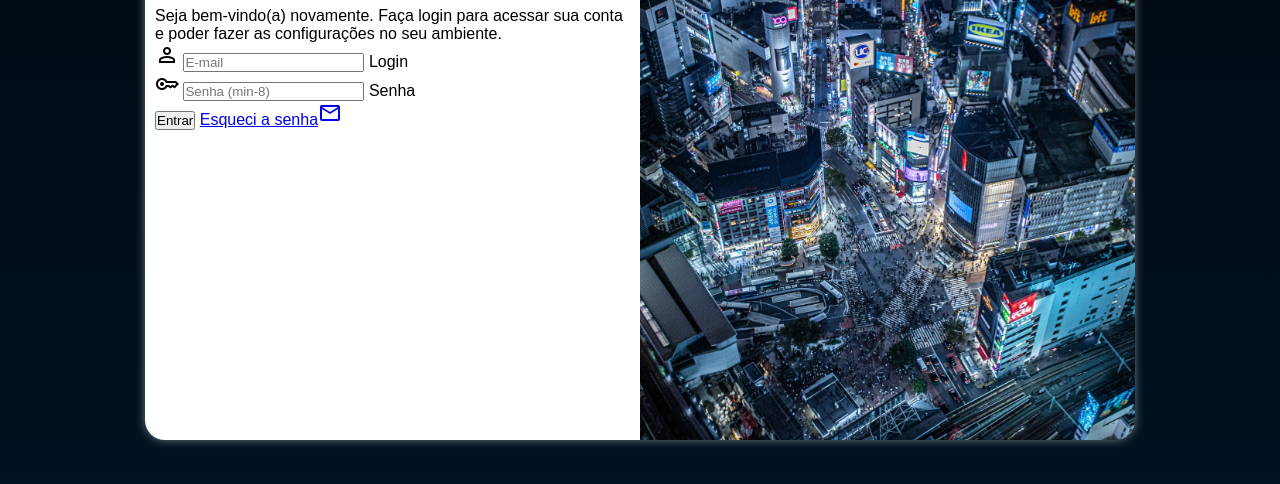
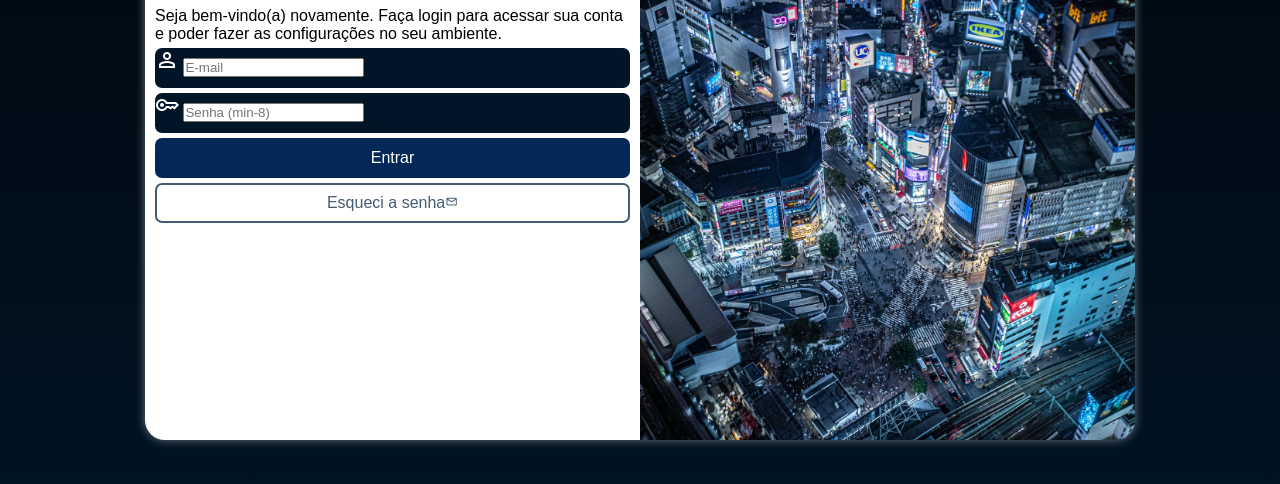
Before and after one commit to alessandro830/projeto-login, a plain HTML site: page index.html in a window 1280 px wide. Shown: the part 210-694 px from the top of the page. Drawn offline with nearby package versions, Linux system fonts and the light colour scheme.

Commit message:
Início da estilização do formulário

```diff
--- a/css/style.css
+++ b/css/style.css
@@ -35,7 +35,7 @@ section#login {
     transform: translate(-50%, -50%);
     overflow: hidden;
     background-color: #fff;
-    width: 250px;
+    width: 280px;
     height: 500px;
     border-radius: 20px;
     box-shadow: 0px 0px 10px #ffffff6b;
@@ -64,3 +64,59 @@ div#form > h1 {
 div#form > p {
     font-size: 0.8em;
 }
+
+form > div.campo {
+    display: block;
+    background-color: var(--cor002);
+    width: 100%;
+    height: 40px;
+    border-radius: 7px;
+    margin: 5px 0;
+    color: #fff;
+}
+
+div.campo label {
+    display: none;
+}
+
+form > input[type=submit] {
+    display: block;
+    font-size: 1em;
+    width: 100%;
+    height: 40px;
+    background-color: #032858;
+    color: #fff;
+    border: none;
+    border-radius: 7px;
+    cursor: pointer;
+    transition: all .3s ease;
+}
+
+form > input[type=submit]:hover {
+    background-color: #001025;
+}
+
+form > a.botao {
+    display: block;
+    text-align: center;
+    font-size: 1em;
+    width: 100%;
+    height: 40px;
+    padding-top: 9px;
+    margin-top: 5px;
+    border: 2px solid var(--cor004);
+    color: var(--cor004);
+    text-decoration: none;
+    border-radius: 7px;
+    cursor: pointer;
+    transition: all .3s ease;
+}
+
+form > a.botao:hover {
+    background-color: var(--cor004);
+    color: #fff;
+}
+
+form > a.botao > span {
+    font-size: .8em;
+}
--- a/index.html
+++ b/index.html
@@ -29,7 +29,7 @@
                             <label for="isenha">Senha</label>
                         </div>
                         <input type="submit" value="Entrar">
-                        <a href="esqueci.html">Esqueci a senha<span class="material-symbols-outlined">mail</span></a>
+                        <a href="esqueci.html" class="botao">Esqueci a senha<span class="material-symbols-outlined">mail</span></a>
                 </form>
             </div>
         </section>
```
